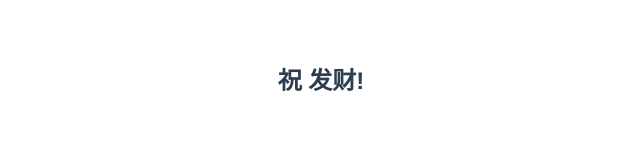
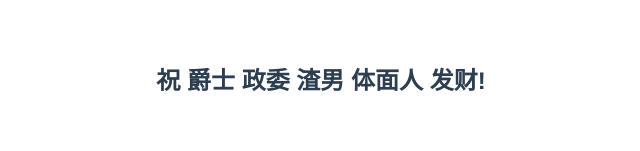
Before and after one commit to yihang0001/HELLOWORLD, a Vue app: page / in a window 1280 px wide. Shown: the part 416-567 px from the top of the page, without its empty margins (319-959 px from the left). Built offline with nearby package versions, Linux system fonts and the light colour scheme.

Commit message:
beta0.005

```diff
--- a/src/App.vue
+++ b/src/App.vue
@@ -2,7 +2,7 @@
   <div id="app">
     <img src="https://cai-glsc.oss-cn-hangzhou.aliyuncs.com/406/AS%60E5C%5BV88T%24F459%29LOCD%7B7.png"><br/>
     <h2>永远相信美好的事情即将发生</h2><br/>
-     <h2>祝 发财!</h2><br/>
+     <h2>祝 爵士 政委 渣男 体面人 发财!</h2><br/>
      <h2>---来自 居家等死无业游民蔡某</h2>
   </div>
 </template>
```
